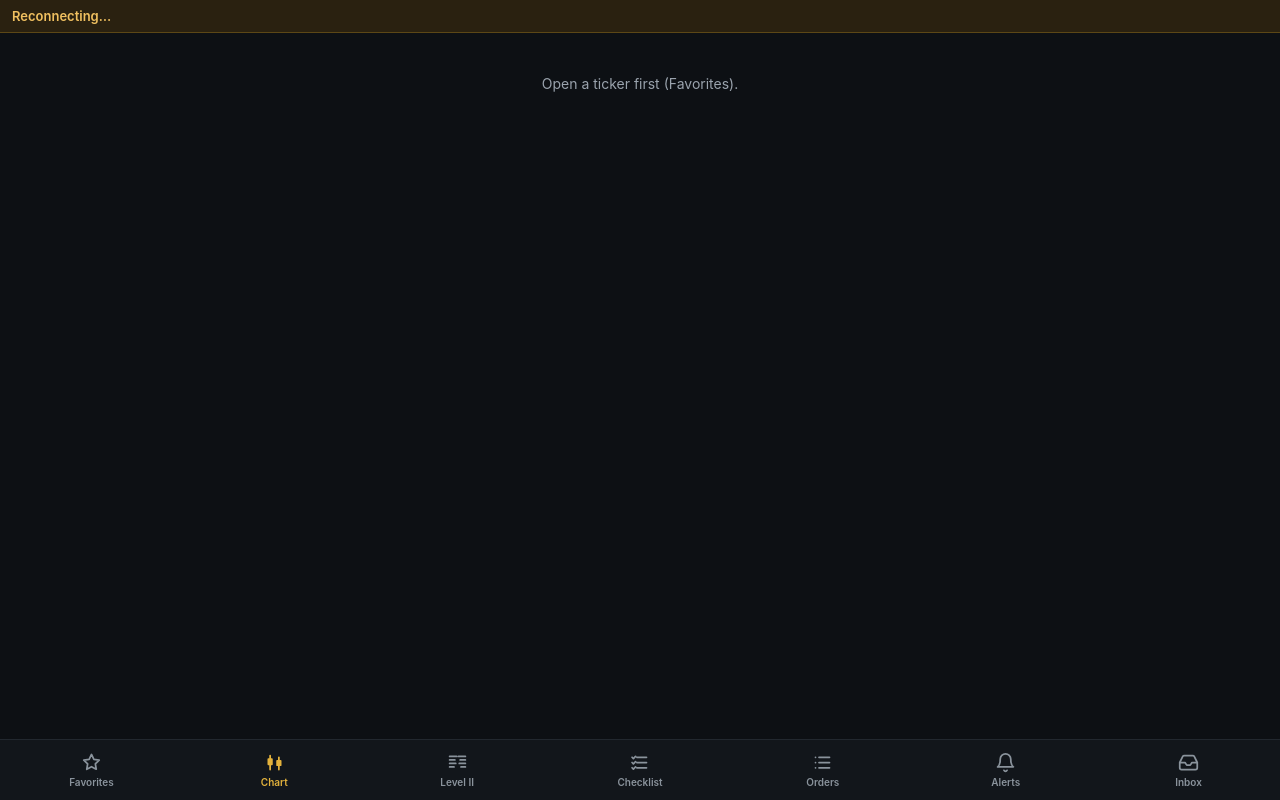
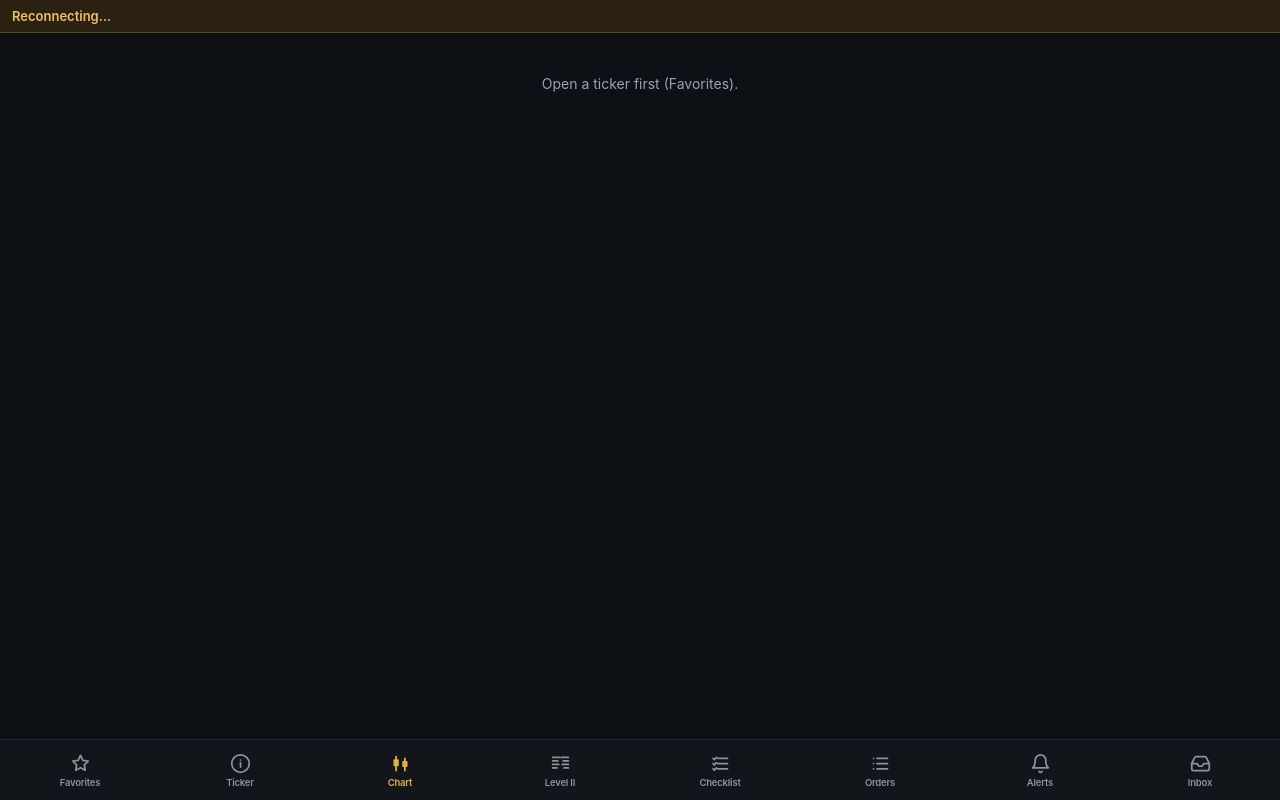
Before and after one commit to kobygold/OTC-assistant, a plain HTML site: page miniapp/index.html in a window 1280 px wide. Both pictures are taken after a click on the button "Chart". Drawn offline with Linux system fonts and the light colour scheme.

Commit message:
v2.7.145: Mini App: a Ticker tab; the order buttons only on the Checklist
Co-Authored-By: Claude Opus 5.5 <noreply@anthropic.com>

```diff
--- a/miniapp/app.js
+++ b/miniapp/app.js
@@ -23,6 +23,7 @@ const TG = (typeof window !== "undefined" && window.Telegram && window.Telegram.
 const DONE = "done", HALF = "half";
 const TABS = [
   { id: "favs", label: "Favorites", icon: "M12 2.8l2.7 5.6 6.1.9-4.4 4.3 1 6.1L12 16.8l-5.4 2.9 1-6.1-4.4-4.3 6.1-.9z" },
+  { id: "ticker", label: "Ticker", icon: "M12 22a10 10 0 1 0 0-20 10 10 0 0 0 0 20zM12 16v-5M12 8h.01" },
   { id: "chart", label: "Chart", icon: "M7 4v16M7 8h-2v6h2M7 8h2v6H7M17 6v14M17 10h-2v5h2M17 10h2v5h-2" },
   { id: "l2", label: "Level II", icon: "M3 5h8M3 9h6M3 13h7M3 17h5M13 5h8M15 9h6M14 13h7M16 17h5" },
   { id: "checklist", label: "Checklist", icon: "M9 6h11M9 12h11M9 18h11M3.5 6l1.5 1.5L7.5 5M3.5 12l1.5 1.5 2.5-2.5M3.5 18l1.5 1.5 2.5-2.5" },
@@ -594,8 +595,8 @@ function render() {
   let html;
   const card = S.ticker ? S.views["card/" + S.account + "/" + S.ticker] : null;
   if (S.tab === "favs") html = renderFavs(v("favs"), S);
-  else if (S.tab === "l2") html = S.ticker ? renderL2(card) + renderActions(card) : `<div class="soon">Open a ticker first (Favorites).</div>`;
-  else if (S.tab === "ticker") html = renderCard(card) + renderActions(card);
+  else if (S.tab === "l2") html = S.ticker ? renderL2(card) : `<div class="soon">Open a ticker first (Favorites).</div>`;
+  else if (S.tab === "ticker") html = S.ticker ? renderCard(card) : `<div class="soon">Open a ticker first (Favorites).</div>`;
   else if (S.tab === "orders") html = renderOrders(v("orders"), S);
   else if (S.tab === "alerts") html = renderAlerts(v("alerts"));
   else if (S.tab === "news") {
@@ -605,8 +606,8 @@ function render() {
     html = renderNews(nv);
     if (nv && nv.items.length && nv.items[0].t > newsSeen()) localSet("seen:" + S.account, String(nv.items[0].t));
   }
-  else if (S.tab === "chart") html = S.ticker ? renderChart(S.views["chart/" + S.account + "/" + S.ticker + "/" + S.range], card, S.range) +
-    renderActions(card) : `<div class="soon">Open a ticker first (Favorites).</div>`;
+  else if (S.tab === "chart") html = S.ticker ? renderChart(S.views["chart/" + S.account + "/" + S.ticker + "/" + S.range], card, S.range)
+    : `<div class="soon">Open a ticker first (Favorites).</div>`;
   else if (S.tab === "checklist") html = S.ticker ? renderChecklist(card) + renderActions(card) : `<div class="soon">Open a ticker first (Favorites).</div>`;
   else html = `<div class="soon"><b>${esc(TABS.find(t => t.id === S.tab).label)}</b><br>Coming next (${SOON[S.tab]} of the plan).</div>`;
   const keep = document.activeElement && document.activeElement.id === "flt" ? document.activeElement.selectionStart : null;
@@ -622,11 +623,11 @@ function render() {
   if (keep != null) { const f = document.getElementById("flt"); f.focus(); f.setSelectionRange(keep, keep); }
   if (S.tab !== "news") S.newsSeenShown = null;
   const unread = S.tab === "news" ? 0 : newsUnread();
-  document.getElementById("tabs").innerHTML = TABS.map(t => `<button data-tab="${t.id}" class="${t.id === S.tab || (S.tab === "ticker" && t.id === S.from) ? "on" : ""}">` +
+  document.getElementById("tabs").innerHTML = TABS.map(t => `<button data-tab="${t.id}" class="${t.id === S.tab ? "on" : ""}">` +
     `<svg width="21" height="21" viewBox="0 0 24 24" fill="none" stroke="currentColor" stroke-width="2" stroke-linecap="round" stroke-linejoin="round" aria-hidden="true"><path d="${t.icon}"/></svg>${t.label}` +
     (t.id === "news" && unread ? `<span class="badge">${unread > 99 ? "99+" : unread}</span>` : "") + `</button>`).join("");
   // (no top bar: Telegram's Back button; a lost connection: the banner, "Reconnecting…")
-  if (TG && TG.BackButton) { try { if (S.tab === "ticker") TG.BackButton.show(); else TG.BackButton.hide(); } catch (e) { /* (older Telegram) */ } }
+  if (TG && TG.BackButton) { try { if (S.tab === "ticker" && S.from && S.from !== "ticker") TG.BackButton.show(); else TG.BackButton.hide(); } catch (e) { /* (older Telegram) */ } }
   applyZoom();
 }
 function banner(text, bad) {
@@ -755,13 +756,13 @@ function subscribe() {
 function openTicker(tk) {
   S.from = S.tab === "ticker" ? S.from : S.tab; S.ticker = tk; S.tab = "ticker"; subscribe(); render();
 }
-// ---- a swipe left / right on the chart, the Level II or the checklist: the next / previous ticker, in the Favorites' order
+// ---- a swipe left / right on the ticker's card, the chart, the Level II or the checklist: the next / previous ticker, in the Favorites' order
 // (wrapping around). Only favorites can be opened for now; a ticker not there (if that ever changes) doesn't swipe.
 // On the chart's picture a drag pans the candles: the swipe is on the rest of the panel ----
 const SWIPE_PX = 60, SWIPE_MS = 700;
 function swipeStart(e) {
   S.swipe = null;
-  if (!(S.tab === "chart" || S.tab === "l2" || S.tab === "checklist") || !S.ticker || e.touches.length !== 1) return;
+  if (!(S.tab === "ticker" || S.tab === "chart" || S.tab === "l2" || S.tab === "checklist") || !S.ticker || e.touches.length !== 1) return;
   const el = e.target;
   if (el.closest && (el.closest(".chartImg") || el.closest("input,textarea,select") || el.closest("#sheet") || el.closest("#tabs"))) return;
   const t = e.touches[0];
@@ -790,7 +791,7 @@ function chooseAccount() {
   if (!S.accounts) return;
   sheet(`<div class="tip"><b>The account</b></div>` + S.accounts.map(a => `<button class="choice${a.tail === S.account ? " on" : ""}" data-acct="${esc(a.tail)}">...${esc(a.tail)} · ${a.mode === "trade" ? "news + trading" : "news only"}</button>`).join(""));
 }
-function goBack() { S.tab = S.from || "favs"; render(); }
+function goBack() { S.tab = S.from || "favs"; S.from = null; render(); }
 
 function setup() {
   if (TG) {
@@ -845,7 +846,7 @@ function setup() {
       }
       render(); return;
     }
-    if (t.dataset.tab) { S.tab = t.dataset.tab; subscribe(); render(); return; }
+    if (t.dataset.tab) { S.tab = t.dataset.tab; S.from = null; subscribe(); render(); return; }    // (no Back then)
     if (t.dataset.seg) { S.seg = t.dataset.seg; render(); return; }
     if (t.dataset.show || t.dataset.showall) {
       const all = ((S.views["orders/" + S.account] || {}).show || []);
--- a/miniapp/style.css
+++ b/miniapp/style.css
@@ -22,10 +22,10 @@ button { font-family: inherit; color: inherit; }
 @keyframes inR { from { transform: translateX(40px); opacity: 0.4; } to { transform: none; opacity: 1; } }
 @keyframes inL { from { transform: translateX(-40px); opacity: 0.4; } to { transform: none; opacity: 1; } }
 
-#tabs { flex-shrink: 0; display: grid; grid-template-columns: repeat(7, minmax(0, 1fr)); border-top: 1px solid var(--line);
+#tabs { flex-shrink: 0; display: grid; grid-template-columns: repeat(8, minmax(0, 1fr)); border-top: 1px solid var(--line);
   background: var(--bar); padding-bottom: env(safe-area-inset-bottom); }
 #tabs button { height: 60px; border: none; background: transparent; color: #8a939c; display: flex; flex-direction: column;
-  align-items: center; justify-content: center; gap: 3px; font-size: 10px; font-weight: 600; padding: 0; }
+  align-items: center; justify-content: center; gap: 3px; font-size: 9.5px; font-weight: 600; padding: 0; letter-spacing: -0.2px; overflow: hidden; }
 #tabs button.on { color: var(--gold); }
 #tabs button { position: relative; }
 #tabs .badge { position: absolute; top: 6px; left: 50%; margin-left: 4px; min-width: 16px; height: 16px; padding: 0 4px;
```
Also changed, not shown: 2 other files.
